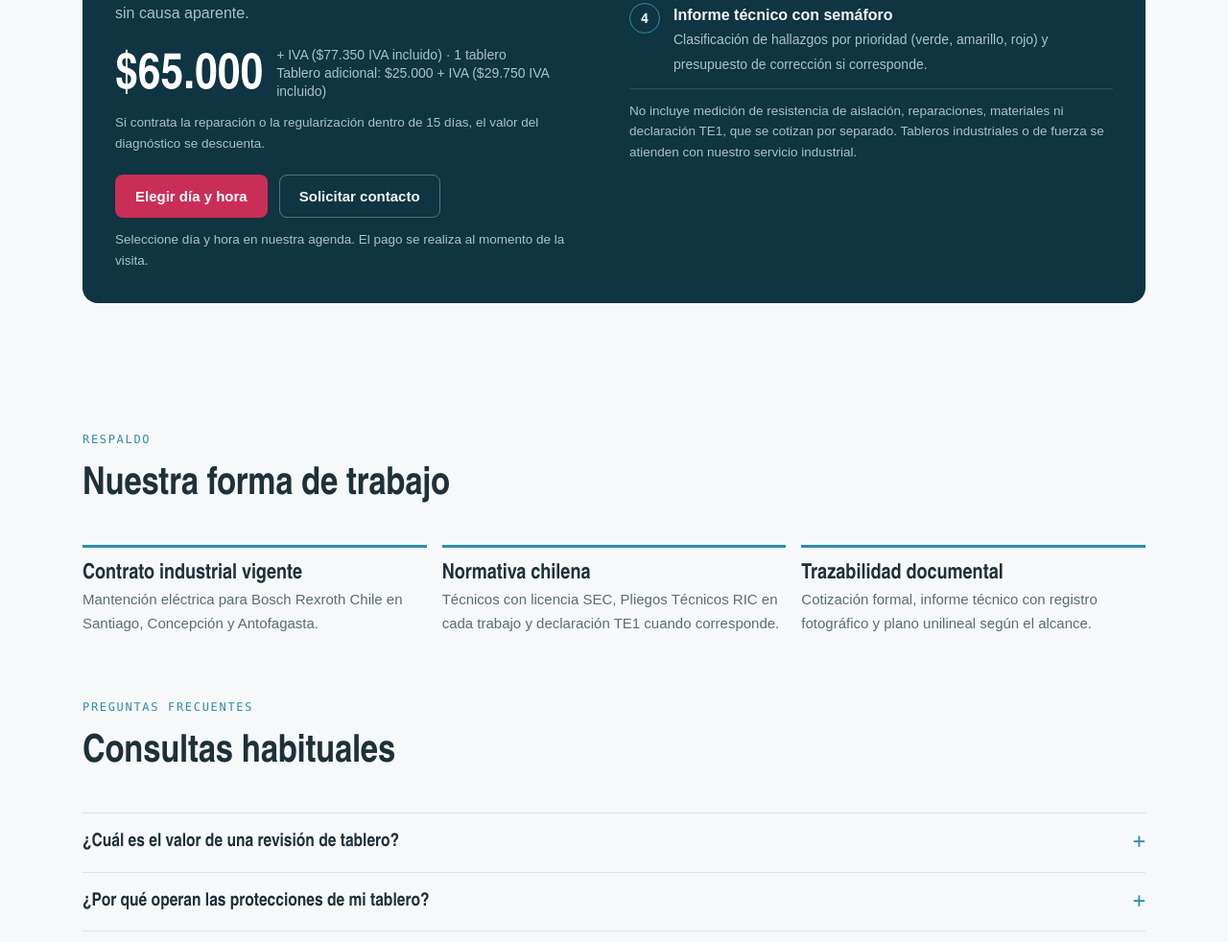
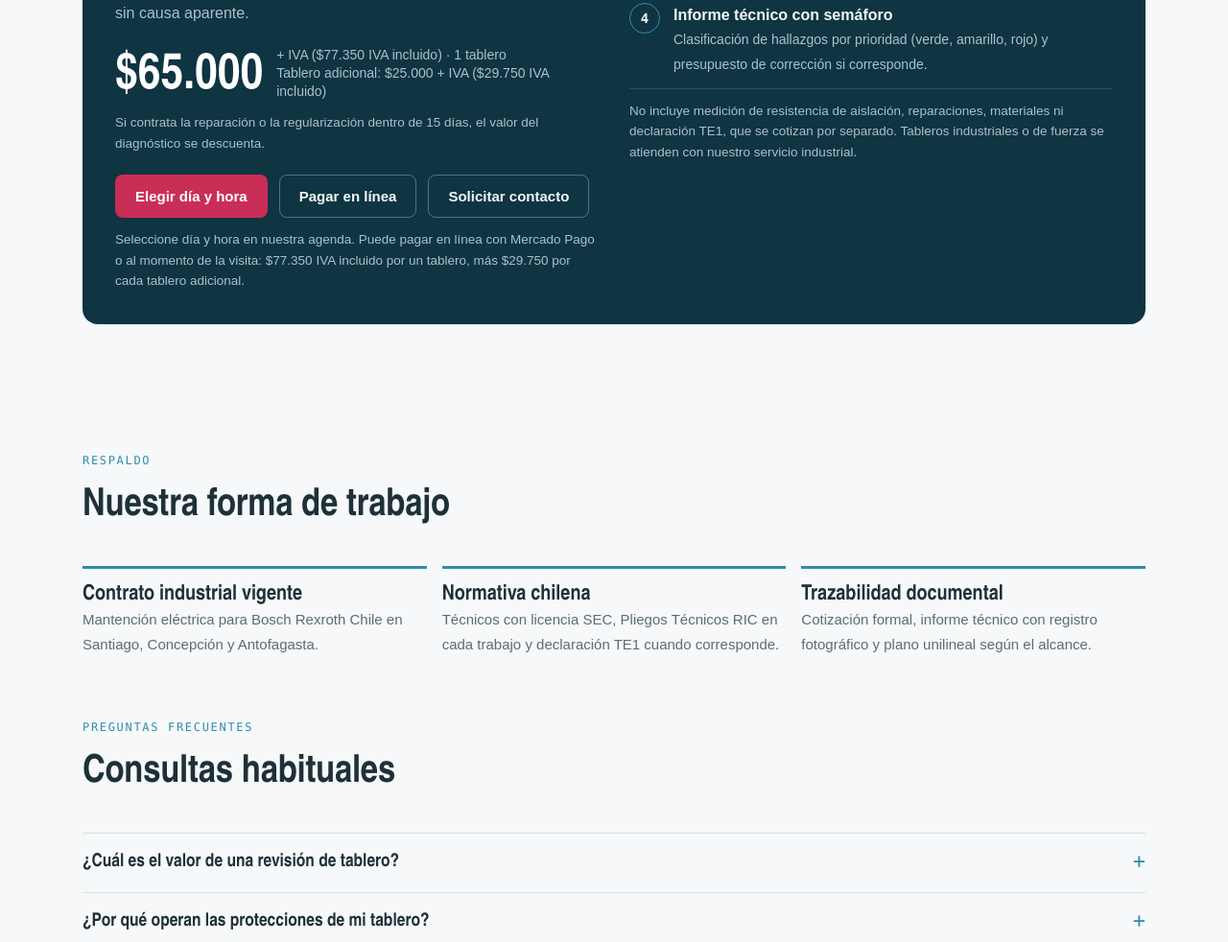
Before and after one commit to serviciosmr94-star/serviciosmr94-star.github.io, a plain HTML site: page index.html in a window 1280 px wide. Shown: the part 3659-4641 px from the top of the page at 96% size. Drawn offline with Linux system fonts and the light colour scheme.

Commit message:
Boton Pagar en linea con Mercado Pago en Diagnostico Express

```diff
--- a/index.html
+++ b/index.html
@@ -2,7 +2,7 @@
 <html lang="es-CL">
 <head>
 <meta charset="utf-8">
-<meta http-equiv="Content-Security-Policy" content="default-src 'self'; script-src 'self' 'sha256-YHMNJe1MQi0nfXrO+Vyb1pgtuWI3grtN4JjU1fnIZOQ='; style-src 'self' 'unsafe-inline' https://fonts.googleapis.com; font-src 'self' https://fonts.gstatic.com; img-src 'self' data:; connect-src 'self' https://script.google.com https://script.googleusercontent.com; form-action 'self' https://script.google.com; base-uri 'self'; object-src 'none'; upgrade-insecure-requests">
+<meta http-equiv="Content-Security-Policy" content="default-src 'self'; script-src 'self' 'sha256-RiBIL+FGwcDuVikRzJTJd60GXzYD8zXELADDDl2zK1Q='; style-src 'self' 'unsafe-inline' https://fonts.googleapis.com; font-src 'self' https://fonts.gstatic.com; img-src 'self' data:; connect-src 'self' https://script.google.com https://script.googleusercontent.com; form-action 'self' https://script.google.com; base-uri 'self'; object-src 'none'; upgrade-insecure-requests">
 <meta name="referrer" content="strict-origin-when-cross-origin">
 <meta name="viewport" content="width=device-width,initial-scale=1,viewport-fit=cover">
 <meta name="color-scheme" content="only light">
@@ -329,6 +329,7 @@ footer .in{display:flex;flex-wrap:wrap;gap:8px 24px;justify-content:space-betwee
           <p class="nota">Si contrata la reparación o la regularización dentro de 15 días, el valor del diagnóstico se descuenta.</p>
           <div class="ctas">
             <a class="btn btn-p" id="btnAgenda" href="#cotizar">Elegir día y hora</a>
+            <a class="btn btn-s" id="btnPago" href="#cotizar" hidden>Pagar en línea</a>
             <a class="btn btn-s" href="#cotizar" data-serv="Diagnóstico Express">Solicitar contacto</a>
           </div>
           <p class="nota" id="agendaNota">Seleccione día y hora en nuestra agenda. El pago se realiza al momento de la visita.</p>
@@ -393,6 +394,8 @@ footer .in{display:flex;flex-wrap:wrap;gap:8px 24px;justify-content:space-betwee
   const FORM = 'https://script.google.com/macros/s/AKfycbxyyqgsIaAi4kOp1kje4KWQQb4IX4suFT_5td-b93nScNfaQxdR0Y9JPN6tyleoKQtT/exec';     // Apps Script "Formulario web MR" (termina en /exec)
   const AGENDA = 'https://calendar.app.google/oz4k5SoRuBtVQooq9'; // agenda de citas de Google Calendar
   const $ = id => document.getElementById(id);
+  const PAGO = 'https://link.mercadopago.cl/serviciosmr'; // link de cobro de Mercado Pago (web/pago_url.txt)
+  if (PAGO.indexOf('https://link.mercadopago.cl/') === 0) { const a = $('btnPago'); a.href = PAGO; a.target = '_blank'; a.rel = 'noopener'; a.hidden = false; $('agendaNota').textContent = 'Seleccione día y hora en nuestra agenda. Puede pagar en línea con Mercado Pago o al momento de la visita: $77.350 IVA incluido por un tablero, más $29.750 por cada tablero adicional.'; }
   if (AGENDA.indexOf('https://') === 0) {
     ['btnAgenda', 'agenda2'].forEach(id => { const a = $(id); a.href = AGENDA; a.target = '_blank'; a.rel = 'noopener'; });
   } else { $('agendaNota').textContent = 'Déjenos sus datos y lo contactaremos para coordinar la visita. El pago se realiza al momento de la visita.'; }
```
